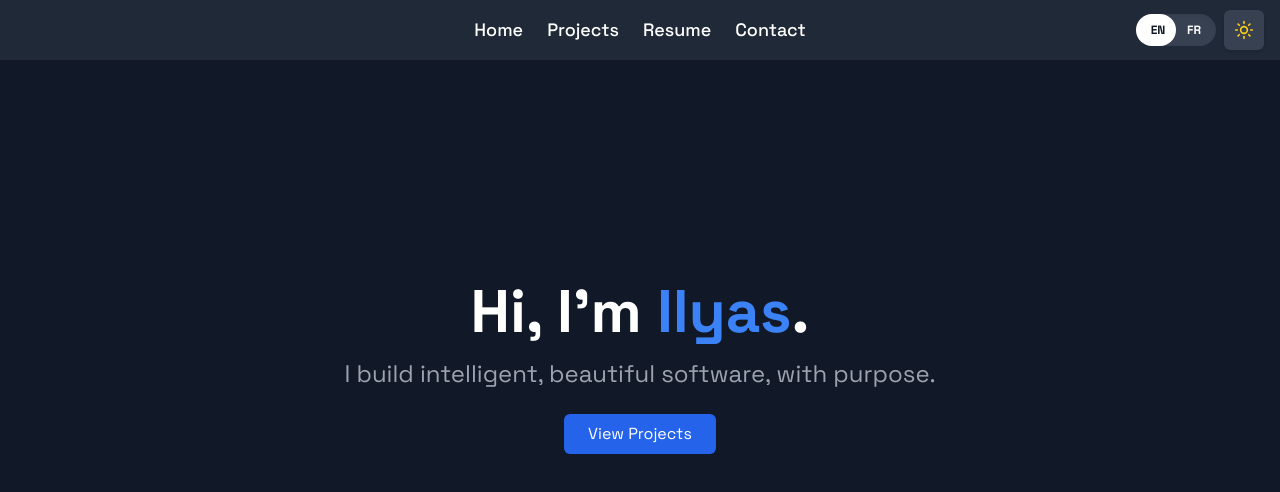
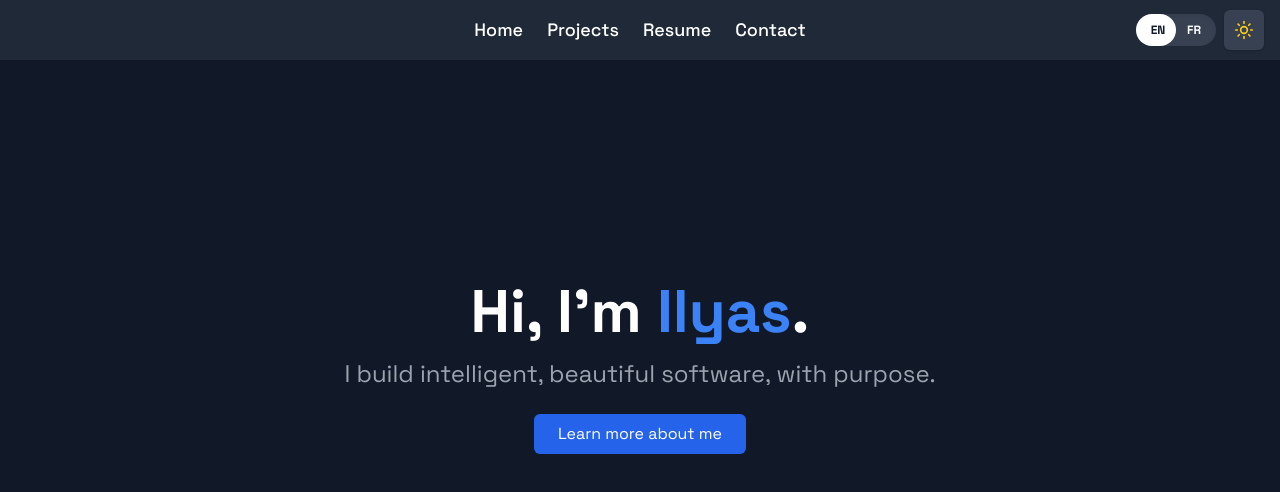
Before and after one commit to Ilyas-Ait-Ali/portfolio-website, a React (Vite) app: page / in a window 1280 px wide. Shown: the top 492 px of the page. Built offline with nearby package versions, Linux system fonts and the light colour scheme.

Commit message:
refactor(home): replace 'View Projects' button with 'Learn more about me'

```diff
--- a/src/i18n/home.js
+++ b/src/i18n/home.js
@@ -2,13 +2,11 @@ export const home = {
   en: {
     greeting: "Hi, I'm",
     subtitle: "I build intelligent, beautiful software, with purpose.",
-    viewProjects: "View Projects",
-    downloadResume: "Download Resume",
+    learnMore: "Learn more about me",
   },
   fr: {
     greeting: "Salut, je suis",
     subtitle: "Je crée des logiciels intelligents et élégants, pensés avec intention.",
-    viewProjects: "Voir les projets",
-    downloadResume: "Télécharger le CV",
+    learnMore: "En savoir plus sur moi",
   },
 };
--- a/src/pages/Home.jsx
+++ b/src/pages/Home.jsx
@@ -45,10 +45,10 @@ export default function Home() {
           transition={{ duration: 0.4, delay: 0.2 }}
         >
           <Link
-            to="/projects"
+            to="/about"
             className="px-6 py-2 rounded-md bg-blue-600 text-white hover:bg-blue-700 dark:hover:bg-blue-500 transition"
           >
-            {t.viewProjects}
+            {t.learnMore}
           </Link>
         </motion.div>
       </AnimatePresence>
```
